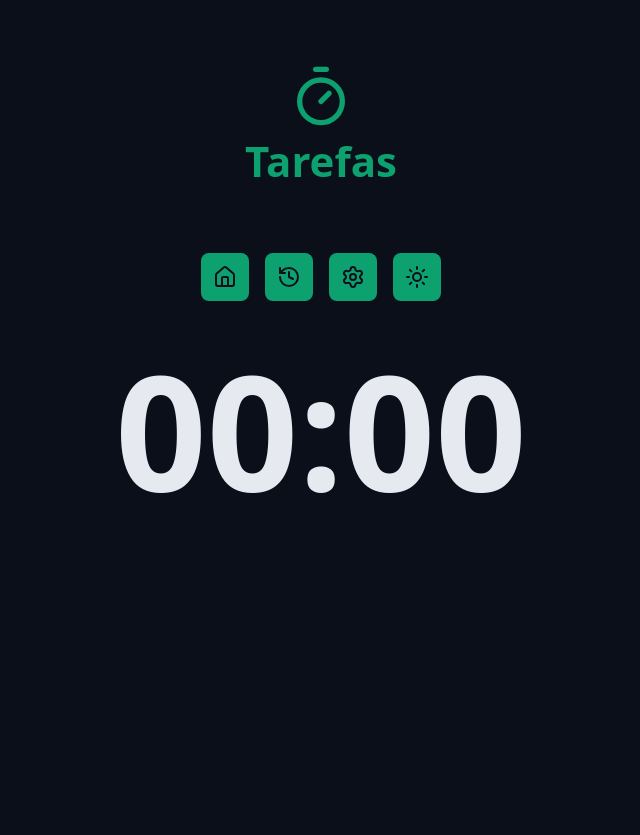
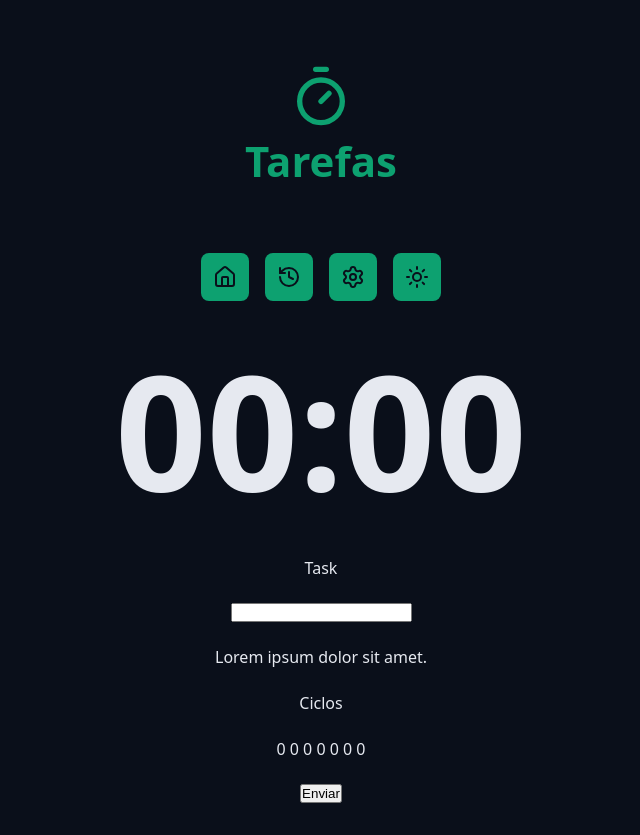
Before and after one commit to NetoResende/tarefas-pomodoro, a React (Vite) app: page / in a window 1280 px wide. Shown: the whole page, without its empty margins (319-959 px from the left). Before the commit the page ends 800 px from the top, so only its background shows below. Built offline with nearby package versions, Linux system fonts and the light colour scheme.

Commit message:
Criando o Formulário + o componente de Input

```diff
--- a/src/App.tsx
+++ b/src/App.tsx
@@ -1,9 +1,10 @@
 import { Container } from "./components/Container";
 import { Logo } from "./components/Logo";
 import { Menu } from "./components/Menu";
+import { CountDown } from "./components/CountDown";
+import { DefaultInput } from "./components/DefaultInput";
 import "./styles/Theme.css";
 import "./styles/Global.css";
-import { CountDown } from "./components/CountDown";
 
 export function App() {
   return (
@@ -17,6 +18,31 @@ export function App() {
       <Container>
         <CountDown/>
       </Container>
+      <Container>
+        <form className="form">
+          <div className="formRow">
+            <DefaultInput
+              id='meuInput'
+              type='text'
+              labelText='Task'
+              title="task"
+              />
+          </div>
+
+          <div className="formRow">
+            <p>Lorem ipsum dolor sit amet.</p>
+          </div>
+
+          <div className="formRow">
+            <p>Ciclos</p>
+            <p>0 0 0 0 0 0 0</p>
+          </div>
+
+          <div className="formRow">
+            <button>Enviar</button>
+          </div>
+        </form>
+      </Container>
     </>
   );
 }
--- a/src/components/Container/styles.module.css
+++ b/src/components/Container/styles.module.css
@@ -7,5 +7,4 @@
 }
 .content {
     margin: 3.2rem;
-    text-align: center;
 }
--- /dev/null
+++ b/src/components/DefaultInput/index.tsx
@@ -0,0 +1,13 @@
+type DefaultInputProps = {
+  id: string
+  labelText: string
+} & React.ComponentProps<'input'>
+
+export function DefaultInput({ id, type, labelText, ...rest}:  DefaultInputProps) {
+  return (
+    < >
+      <label htmlFor={id}>{labelText}</label>
+      <input id={id} type={type} {...rest} />
+    </>
+  );
+}
--- a/src/styles/Global.css
+++ b/src/styles/Global.css
@@ -12,3 +12,17 @@ body {
     background: var(--gray-900);
     color: var(--text-default);
 }
+.form {
+    display: flex;
+    align-items: center;
+    justify-content: center;
+    flex-direction: column;
+    gap: 2.4rem;
+}
+.formRow {
+    display: flex;
+    align-items: center;
+    justify-content: center;
+    flex-direction: column;
+    gap: 2.4rem;
+}
```
Also changed, not shown: src/components/DefaultInput/styles.module.css (added, +26 -0 lines).
